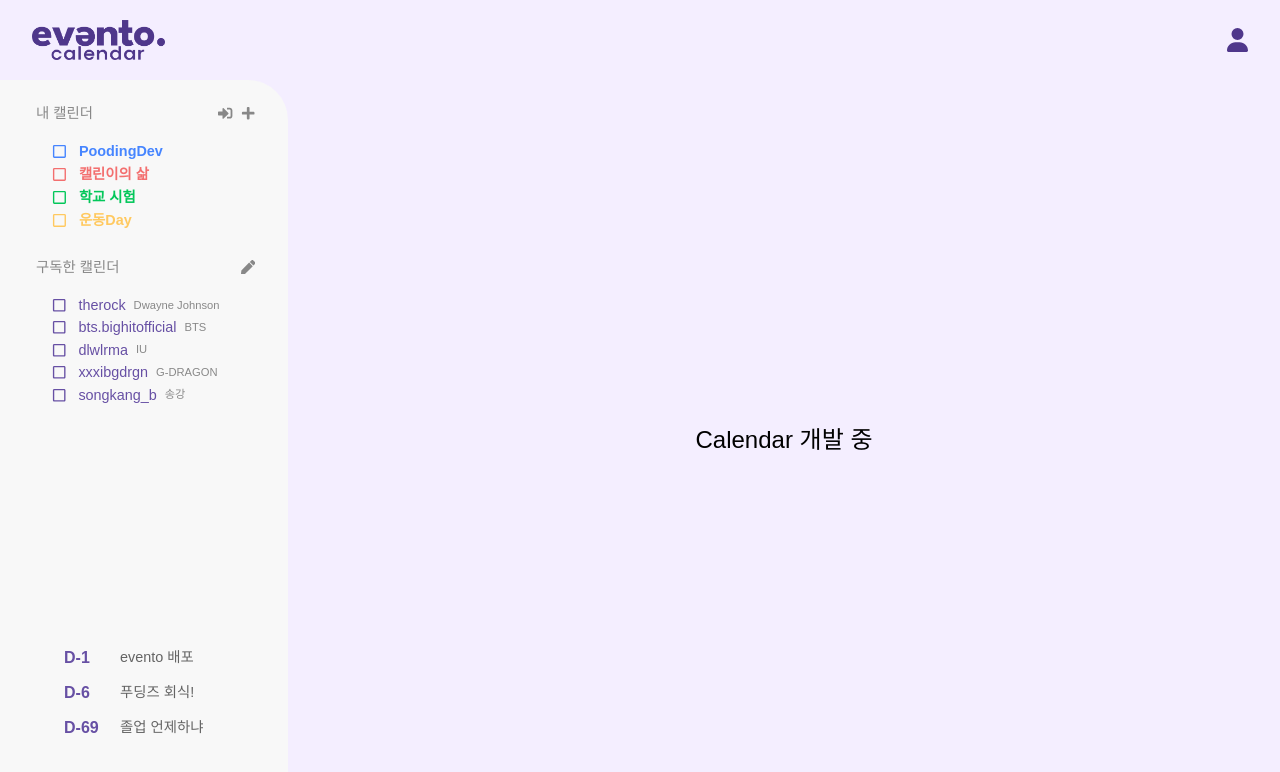
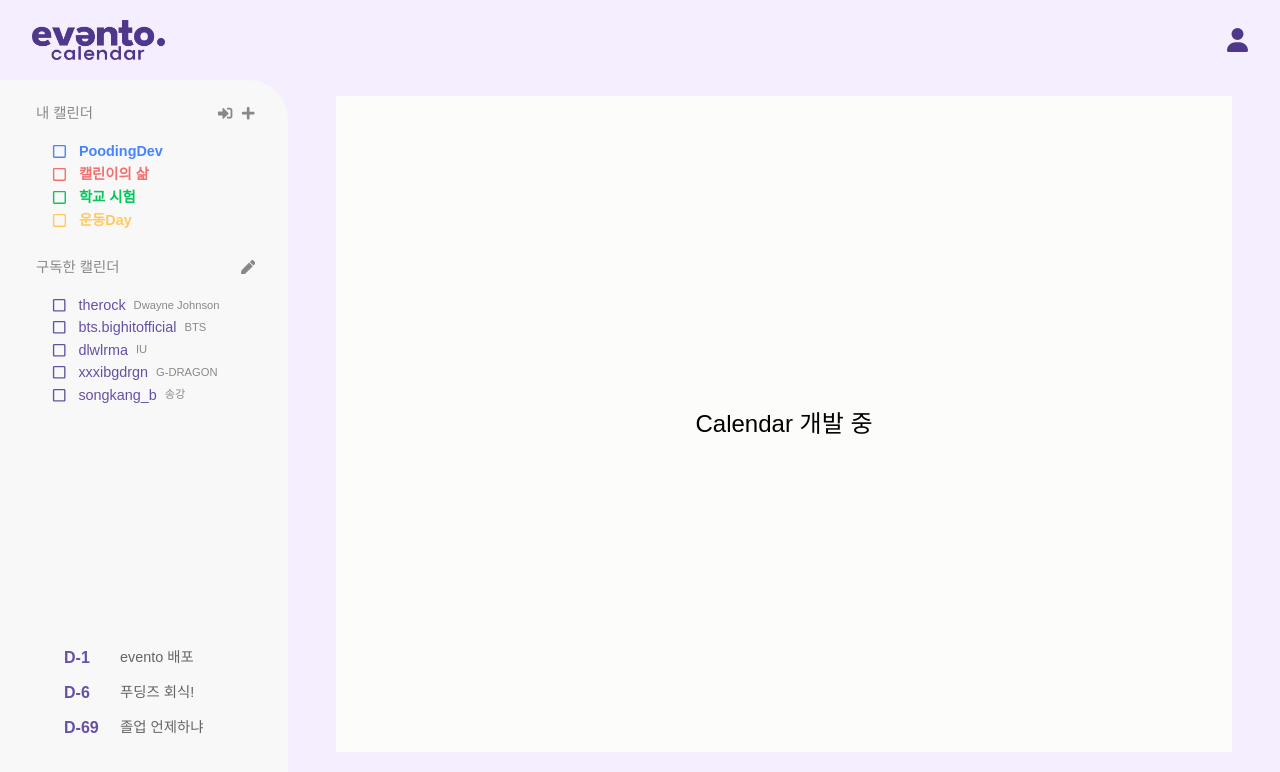
Before and after one commit to PoodingDev/Evento_FE, a React (Vite) app: page / in a window 1280 px wide. Shown: the top 772 px of the page. Built offline with nearby package versions, Linux system fonts and the light colour scheme.

Commit message:
Feat: 캘린더 페이지 기본 틀

```diff
--- a/src/pages/Calendar.jsx
+++ b/src/pages/Calendar.jsx
@@ -3,8 +3,10 @@ import React from "react";
 export default function Calendar() {
   return (
     <>
-      <div className="flex h-[100vh] items-center justify-center bg-eventoPurpleLight/50 pl-[18rem] pt-[5rem] text-center text-2xl">
-        <span>Calendar 개발 중</span>
+      <div className="flex h-[100vh] bg-eventoPurpleLight/50 text-center text-2xl">
+        <div className="ml-[21rem] mt-[6rem] flex h-[calc(100vh-9rem)] w-[calc(100vw-24rem)] items-center justify-center rounded-sm bg-eventoWhite">
+          <span className="">Calendar 개발 중</span>
+        </div>
       </div>
     </>
   );
```
